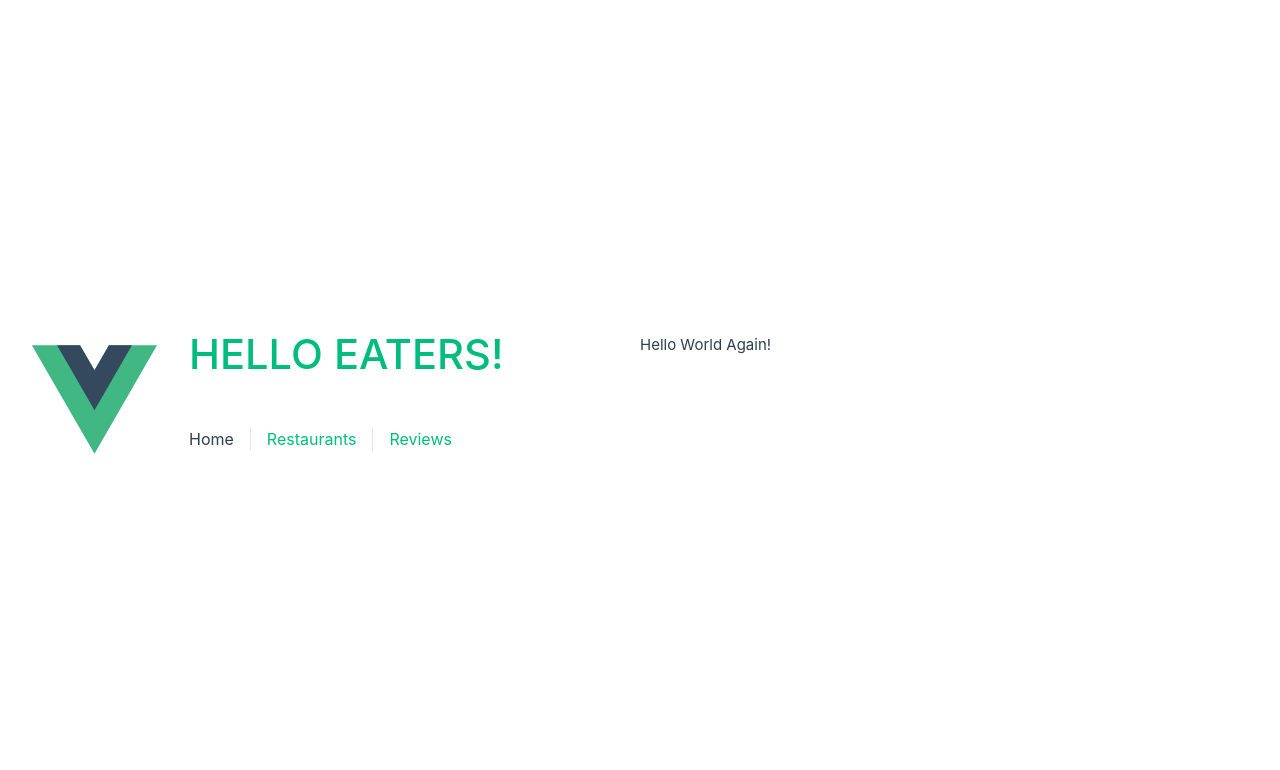
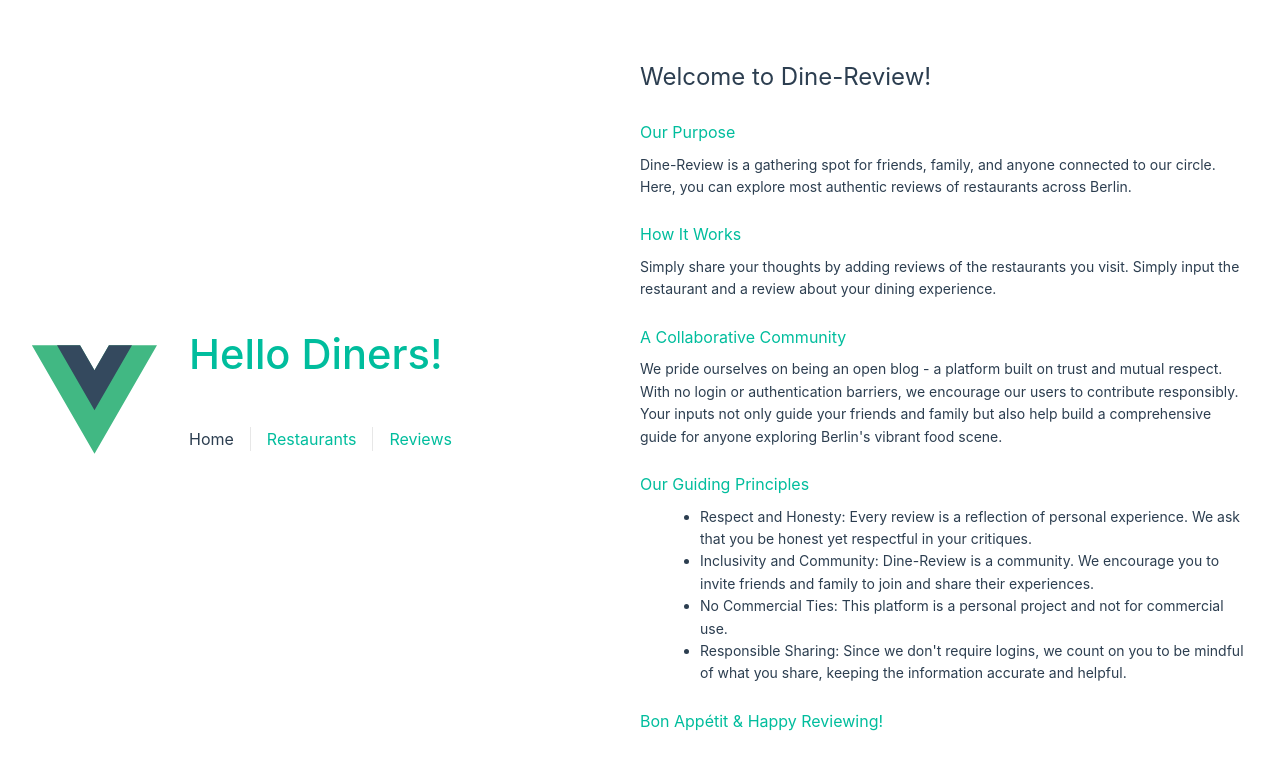
Before and after one commit to GiangLe13/webTech-frontend, a Vue app: page / in a window 1280 px wide. Shown: the top 770 px of the page. Built offline with nearby package versions, Linux system fonts and the light colour scheme.

Commit message:
add about page

```diff
--- a/src/App.vue
+++ b/src/App.vue
@@ -8,7 +8,7 @@ import HelloWorld from './components/HelloWorld.vue'
     <img alt="Vue logo" class="logo" src="@/assets/logo.svg" width="125" height="125" />
 
     <div class="wrapper">
-      <HelloWorld msg="HELLO EATERS!" />
+      <HelloWorld msg="Hello Diners!" />
 
       <nav>
         <RouterLink to="/">Home</RouterLink>
--- a/src/assets/main.css
+++ b/src/assets/main.css
@@ -11,7 +11,7 @@
 a,
 .green {
   text-decoration: none;
-  color: hsla(160, 100%, 37%, 1);
+  color: hsla(170, 100%, 37%, 1);
   transition: 0.4s;
 }
 
--- a/src/views/HomeView.vue
+++ b/src/views/HomeView.vue
@@ -2,7 +2,51 @@
 </script>
 
 <template>
-  <main>
-    Hello World Again!
+  <main class="about-page">
+    <h1>Welcome to Dine-Review!</h1>
+
+    <h2>Our Purpose</h2>
+    <p>Dine-Review is a gathering spot for friends, family, and anyone connected to our circle. Here, you can explore most authentic reviews of restaurants across Berlin.</p>
+
+    <h2>How It Works</h2>
+    <p>Simply share your thoughts by adding reviews of the restaurants you visit. Simply input the restaurant and a review about your dining experience.</p>
+
+    <h2>A Collaborative Community</h2>
+    <p>We pride ourselves on being an open blog - a platform built on trust and mutual respect. With no login or authentication barriers, we encourage our users to contribute responsibly. Your inputs not only guide your friends and family but also help build a comprehensive guide for anyone exploring Berlin's vibrant food scene.</p>
+
+    <h2>Our Guiding Principles</h2>
+    <ul>
+      <li><strong>Respect and Honesty</strong>: Every review is a reflection of personal experience. We ask that you be honest yet respectful in your critiques.</li>
+      <li><strong>Inclusivity and Community</strong>: Dine-Review is a community. We encourage you to invite friends and family to join and share their experiences.</li>
+      <li><strong>No Commercial Ties</strong>: This platform is a personal project and not for commercial use.</li>
+      <li><strong>Responsible Sharing</strong>: Since we don't require logins, we count on you to be mindful of what you share, keeping the information accurate and helpful.</li>
+    </ul>
+
+    <h2>Bon Appétit & Happy Reviewing!</h2>
   </main>
 </template>
+
+<style scoped>
+.about-page h1 {
+  font-size: 24px;
+  margin-bottom: 16px;
+}
+
+.about-page h2 {
+  font-size: 16px;
+  margin-top: 24px;
+  margin-bottom: 8px;
+  color: hsla(170, 100%, 37%, 1);
+}
+
+.about-page p,
+.about-page ul {
+  font-size: 14px;
+  line-height: 1.6;
+}
+
+.about-page ul {
+  list-style-type: disc;
+  margin-left: 20px;
+}
+</style>
```
